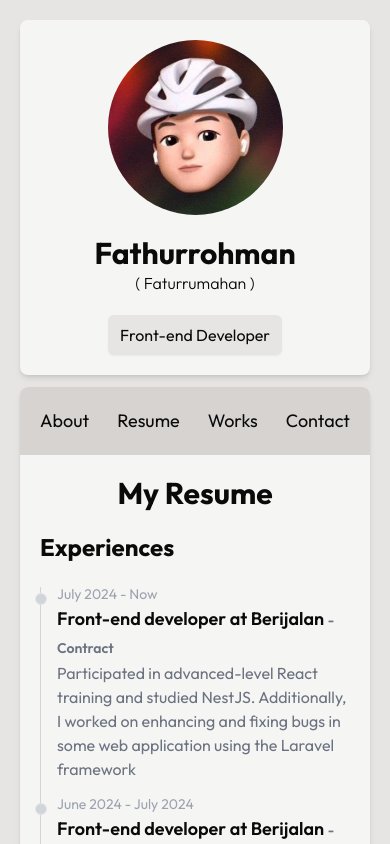
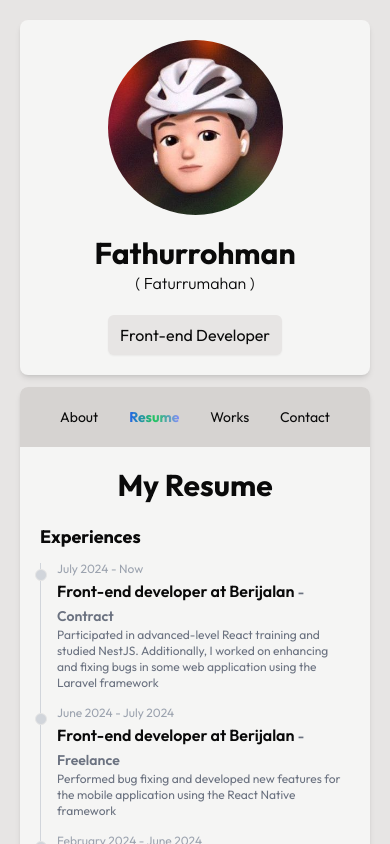
Before and after one commit to faturrumahan/faturrumahan-porto-next, a Next.js app: page / in a window 390 px wide. Both pictures are taken after a click on the item "Resume". Shown: the top 844 px of the page. Built offline with nearby package versions, Linux system fonts and the light colour scheme.

Commit message:
feat: resize responsive, session storage navigation

```diff
--- a/components/atoms/ContentItems/About/index.tsx
+++ b/components/atoms/ContentItems/About/index.tsx
@@ -53,7 +53,7 @@ const About = () => {
         </p>
       </section>
       <section id="todo" className="flex flex-col gap-3">
-        <h3 className="font-bold text-2xl max-lg:text-center">
+        <h3 className="font-bold text-xl lg:text-2xl max-lg:text-center">
           What usually I do for living
         </h3>
         <div className="grid lg:grid-cols-3 grid-rows gap-3">
--- a/components/atoms/ContentItems/Contact/index.tsx
+++ b/components/atoms/ContentItems/Contact/index.tsx
@@ -4,7 +4,7 @@ import Maps from "../../Maps";
 
 const Contact = () => {
   return (
-    <div className="flex flex-col gap-10">
+    <div className="flex flex-col gap-5 lg:gap-10">
       <Maps />
       <SendEmailForm />
     </div>
--- a/components/atoms/ContentItems/Works/index.tsx
+++ b/components/atoms/ContentItems/Works/index.tsx
@@ -23,13 +23,13 @@ const Works = () => {
     setFilter(menu);
   };
 
-  if (loadCategory && loadProjects)
+  if (loadCategory || loadProjects)
     return (
       <div className="flex max-lg:justify-center">
         <PulseLoader />
       </div>
     );
-  if (errCategory && errProjects) return <p>Something just error...</p>;
+  if (errCategory || errProjects) return <p>Something just error...</p>;
 
   return (
     <>
--- a/components/atoms/ExperienceLists/index.tsx
+++ b/components/atoms/ExperienceLists/index.tsx
@@ -4,19 +4,19 @@ import React from "react";
 const ExperienceLists = () => {
   return (
     <>
-      <h3 className="font-bold text-2xl mb-3">Experiences</h3>
+      <h3 className="font-bold text-lg lg:text-2xl lg:mb-3">Experiences</h3>
       <ol className="relative border-s border-gray-300">
         {experienceItems.toReversed().map((item, index) => (
           <li key={index + item.title} className="ms-4">
             <div className="absolute w-3 h-3 bg-gray-300 rounded-full mt-1.5 -start-1.5 border"></div>
-            <p className="mb-1 text-sm font-normal leading-none text-gray-400">
+            <p className="mb-1 text-xs lg:text-sm font-normal leading-none text-gray-400">
               {item.date.start + " - " + (item.date.end || "Now")}
             </p>
-            <h3 className="text-lg font-semibold">
+            <h3 className="lg:text-lg font-semibold">
               {item.title} at {item.company}{" "}
               <span className="text-gray-500 text-sm"> - {item.status}</span>
             </h3>
-            <p className="mb-4 text-base font-normal text-gray-500">
+            <p className="mb-4 text-xs md:text-sm lg:text-base font-normal text-gray-500">
               {item.description}
             </p>
           </li>
--- a/components/atoms/SendEmailForm/index.tsx
+++ b/components/atoms/SendEmailForm/index.tsx
@@ -26,6 +26,7 @@ import {
   AlertDialogTitle,
   AlertDialogTrigger,
 } from "@/components/ui/alert-dialog";
+import { PacmanLoader } from "react-spinners";
 
 const formSchema = z.object({
   name: z.string().min(1, "Name is required"),
@@ -81,7 +82,7 @@ const SendEmailForm = () => {
       <Form {...form}>
         <form
           onSubmit={form.handleSubmit(onSubmit)}
-          className="w-full space-y-5"
+          className="w-full space-y-2 lg:space-y-5"
         >
           <div className="flex gap-3">
             <div className="w-full">
@@ -129,15 +130,16 @@ const SendEmailForm = () => {
             )}
           />
           <Button type="submit" className="w-full" disabled={isSubmitting}>
-            Submit
+            {isSubmitting ? <PacmanLoader size={10} /> : "Submit"}
           </Button>
         </form>
       </Form>
+
       <AlertDialog open={isAlertOpen} onOpenChange={setIsAlertOpen}>
         <AlertDialogTrigger asChild>
           <div className="hidden" />
         </AlertDialogTrigger>
-        <AlertDialogContent className="fixed z-50 flex items-center justify-center bg-black bg-opacity-50 p-0 w-fit h-fit">
+        <AlertDialogContent className="fixed z-50 flex items-center justify-center bg-black bg-opacity-50 p-0 w-fit h-fit border-none">
           <div className="bg-white p-6 rounded-md shadow-lg">
             <AlertDialogHeader>
               <AlertDialogDescription className="text-sm text-gray-600">
--- a/components/atoms/SkillLists/index.tsx
+++ b/components/atoms/SkillLists/index.tsx
@@ -5,7 +5,7 @@ import React from "react";
 const SkillLists = () => {
   return (
     <>
-      <h3 className="font-bold text-2xl mb-3">Skills Set</h3>
+      <h3 className="font-bold text-lg lg:text-2xl lg:mb-3">Skills Set</h3>
       <div className="flex flex-col gap-5">
         {skillItems.map((item, index) => (
           <div key={index} className="flex gap-5 items-center">
@@ -18,7 +18,7 @@ const SkillLists = () => {
               className="w-fit h-10"
             />
             <div className="w-full">
-              <h5 className="text-lg font-semibold">{item.title}</h5>
+              <h5 className="lg:text-lg font-semibold">{item.title}</h5>
               <div className="w-full bg-gray-200 rounded-full h-2.5">
                 <div
                   className="bg-green-600 h-3 rounded-full text-white"
@@ -32,7 +32,7 @@ const SkillLists = () => {
             </div>
           </div>
         ))}
-        <p className="text-sm text-gray-500 max-lg:text-center">
+        <p className="text-xs md:text-sm text-gray-500 max-lg:text-center">
           Disclaimer: The confidence levels indicated here reflect my
           proficiency in various programming languages. You are welcome to
           assess my skill level based on my recent work and projects.
--- a/components/molecules/ContentHeader/index.tsx
+++ b/components/molecules/ContentHeader/index.tsx
@@ -1,5 +1,5 @@
 "use client";
-import React, { useState } from "react";
+import React, { useEffect, useState } from "react";
 
 interface IMenuItem {
   name: string;
@@ -30,23 +30,36 @@ const menu: IMenuItem[] = [
 ];
 
 const ContentHeader: React.FC<IContentHeaderProps> = ({ selectedContent }) => {
-  const [selectedMenu, setSelectedMenu] = useState(menu[0]);
+  const [selectedMenu, setSelectedMenu] = useState<IMenuItem>(() => {
+    if (typeof window !== "undefined") {
+      const savedMenu = sessionStorage.getItem("selectedMenu");
+      return savedMenu ? JSON.parse(savedMenu) : menu[0];
+    }
+  });
+
+  useEffect(() => {
+    sessionStorage.setItem("selectedMenu", JSON.stringify(selectedMenu));
+  }, [selectedMenu]);
 
   const menuHandler = (item: IMenuItem) => {
     setSelectedMenu(item);
     selectedContent(item.name);
   };
+
   return (
     <div className="flex max-lg:flex-wrap-reverse w-full justify-center lg:justify-between lg:items-end">
       <h1 className="font-bold text-3xl lg:ml-7 max-lg:mt-5">
         {selectedMenu.contentTitle}
       </h1>
       <div className="max-lg:w-full p-5 lg:px-10 lg:py-5 lg:rounded-bl-lg lg:rounded-tr bg-stone-300">
-        <ul className="flex md:gap-10 text-lg max-md:justify-between justify-center">
+        <ul className="flex md:gap-10 text-lg max-md:justify-between justify-center max-md:px-5">
           {menu.map((item, index) => (
             <li
-              className={`hover:cursor-pointer ${
+              className={`hover:cursor-pointer max-md:text-sm ${
                 item.name == "Resume" && "lg:hidden"
+              } ${
+                item.name === selectedMenu.name &&
+                "font-bold bg-gradient-to-r from-blue-600 via-green-500 to-indigo-400 inline-block text-transparent bg-clip-text"
               }`}
               key={index}
               onClick={() => menuHandler(item)}
--- a/components/organism/ContentBar/index.tsx
+++ b/components/organism/ContentBar/index.tsx
@@ -1,10 +1,20 @@
 "use client";
 import ContentBody from "@/components/molecules/ContentBody";
 import ContentHeader from "@/components/molecules/ContentHeader";
-import React, { useState } from "react";
+import React, { useEffect, useState } from "react";
 
 const ContentBar = () => {
   const [content, setContent] = useState("About");
+
+  useEffect(() => {
+    if (typeof window !== "undefined") {
+      const savedContent = sessionStorage.getItem("selectedMenu");
+      if (savedContent) {
+        setContent(JSON.parse(savedContent).name);
+      }
+    }
+  }, []);
+
   const onSelectContent = (selectedContent: string) => {
     setContent(selectedContent);
   };
```
Also changed, not shown: components/atoms/ProjectLists/index.tsx (+4 -4 lines).
